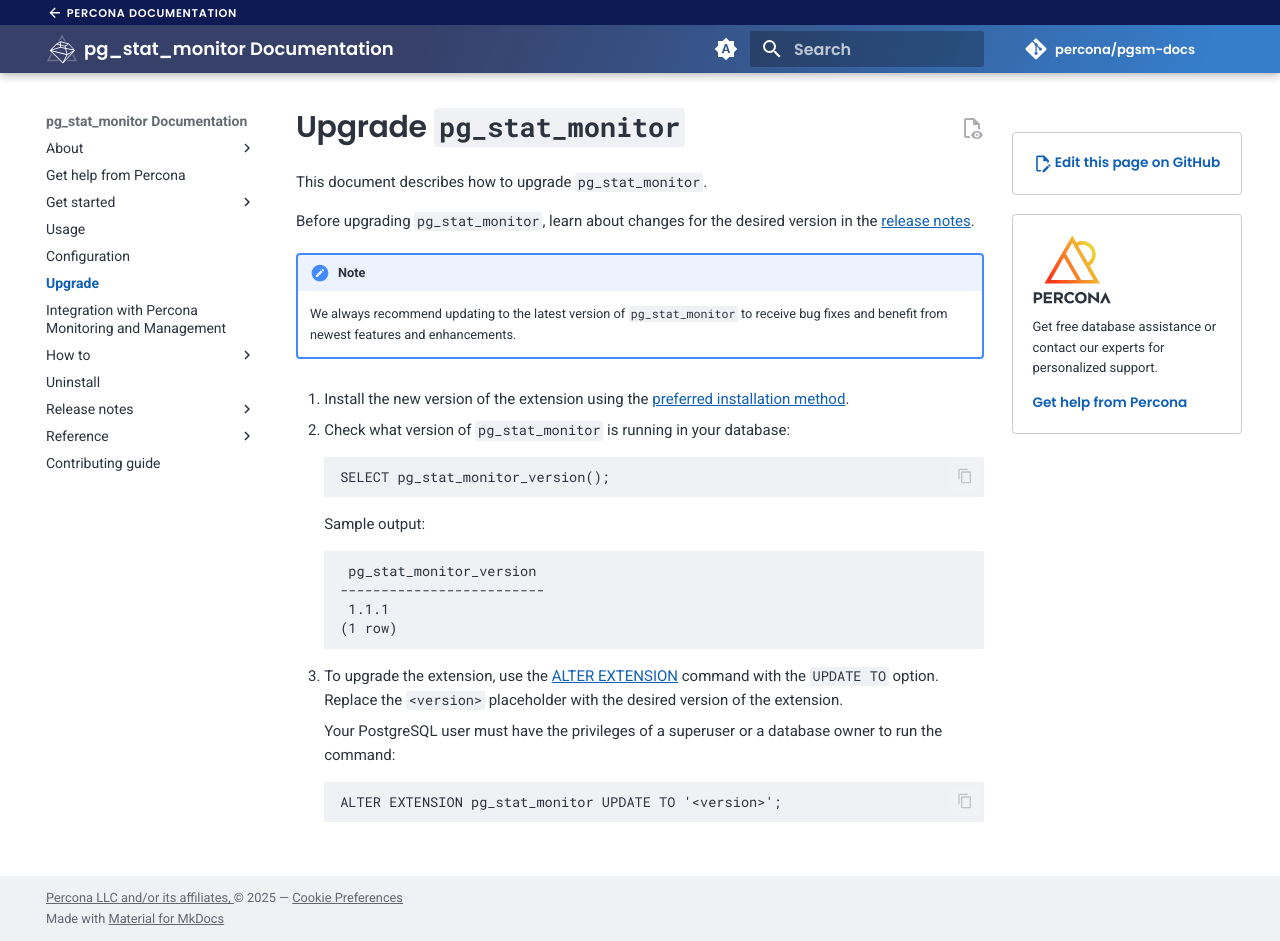
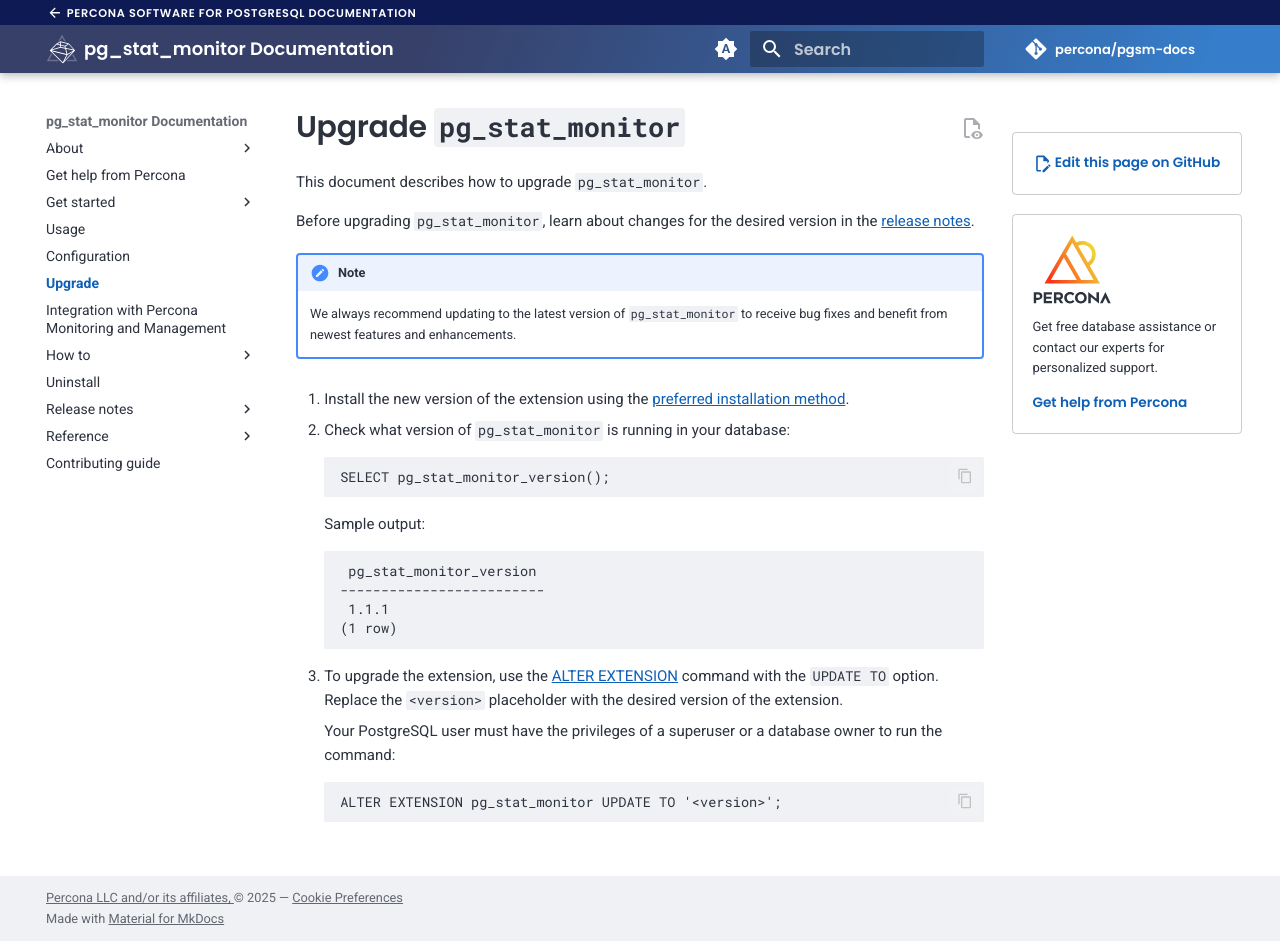
Before and after one commit to percona/pgsm-docs, an MkDocs documentation site: the page built from docs/upgrade.md, in a window 1280 px wide and 941 px high. Built offline with MkDocs 1.6.1 and Material for MkDocs 9.7.7, drawn with Linux system fonts in a browser that asks for light colours; nearby versions of some CDN libraries; comment, search, counter and statistics services are not loaded; the version menu is left out.

Commit message:
DOCS-125 Reword Return link to Percona <technology> documentation
Update header.html

```diff
--- a/_resource/overrides/partials/header.html
+++ b/_resource/overrides/partials/header.html
@@ -43,7 +43,7 @@
             <path d="m7.825 13 5.6 5.6L12 20l-8-8 8-8 1.425 1.4-5.6 5.6H20v2H7.825Z"/>
           </g>
         </svg>
-        <span>Percona Documentation</span>
+        <span>Percona Software for PostgreSQL Documentation</span>
       </a>
     </div>
   </div>
```
